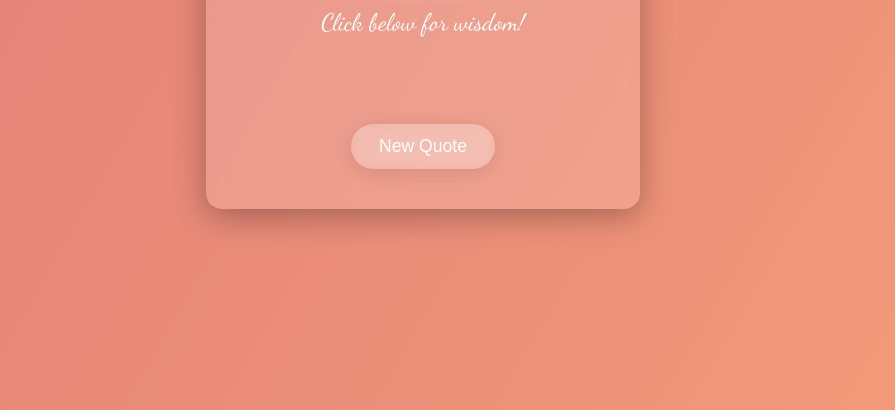
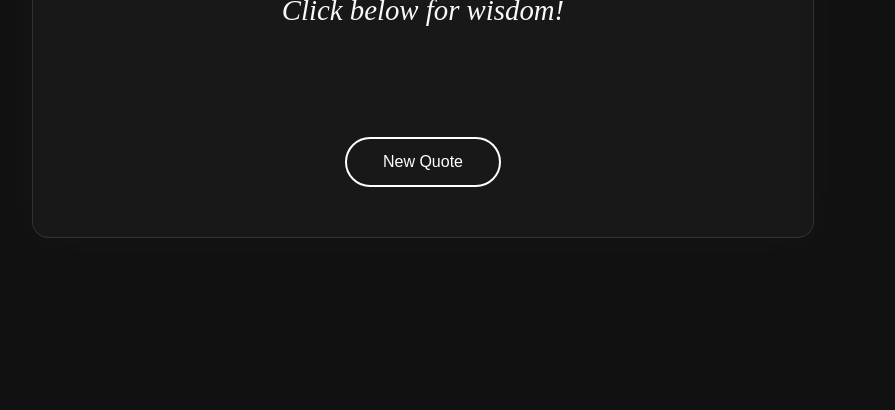
Before and after one commit to k-petricusic/Brian-s-Daily-Quote-s, a plain HTML site: page index.html in a window 1280 px wide. Shown: the part 390-800 px from the top of the page, without its empty margins (217-1112 px from the left). Drawn offline with Linux system fonts and the light colour scheme.

Commit message:
Black and White minimalism

```diff
--- a/style.css
+++ b/style.css
@@ -1,74 +1,66 @@
-/* Background and font setup */
+/* Global base */
 body {
   margin: 0;
   padding: 0;
-  font-family: 'Montserrat', sans-serif;
-  background: linear-gradient(120deg, #3a1c71, #d76d77, #ffaf7b);
-  background-size: 400% 400%;
-  animation: gradientShift 15s ease infinite;
+  font-family: 'Inter', sans-serif;
+  background-color: #111;
+  color: #fff;
   height: 100vh;
   display: flex;
   justify-content: center;
   align-items: center;
 }
 
-/* Background animation */
-@keyframes gradientShift {
-  0% {background-position: 0% 50%;}
-  50% {background-position: 100% 50%;}
-  100% {background-position: 0% 50%;}
+/* Container styling */
+.container {
+  background-color: #181818;
+  border: 1px solid #333;
+  border-radius: 16px;
+  padding: 50px 40px;
+  text-align: center;
+  max-width: 700px;
+  width: 90%;
+  box-shadow: 0 0 40px rgba(255,255,255,0.03);
+  position: relative;
 }
 
-/* Main card */
-.container {
-  position: relative;
-  background: rgba(255, 255, 255, 0.15);
-  backdrop-filter: blur(10px);
-  border-radius: 16px;
-  padding: 40px;
-  text-align: center;
-  max-width: 700px;
-  color: #fff;
-  box-shadow: 0 8px 32px rgba(0, 0, 0, 0.3);
-  z-index: 1;
-}
-
-/* Decorative quote bubble */
+/* Faint background quote mark */
 .container::before {
   content: "❝";
   position: absolute;
-  font-size: 200px;
-  color: rgba(255, 255, 255, 0.05);
+  font-size: 160px;
+  color: rgba(255, 255, 255, 0.015);
   top: 50%;
   left: 50%;
   transform: translate(-50%, -50%);
-  animation: pulse 8s ease-in-out infinite;
-  z-index: 0;
-}
-
-@keyframes pulse {
-  0%, 100% { transform: translate(-50%, -50%) scale(1); }
-  50% { transform: translate(-50%, -50%) scale(1.05); }
+  pointer-events: none;
 }
 
 /* Header */
 h1 {
-  font-size: 2.5em;
-  margin-bottom: 20px;
-  z-index: 1;
-  position: relative;
+  font-size: 2.2em;
+  font-weight: 600;
+  margin-bottom: 30px;
+  color: #fff;
 }
 
-/* Quote box with fade animation */
+/* Emoji */
+.emoji {
+  font-size: 1.8rem;
+  margin-bottom: 10px;
+  opacity: 0.6;
+}
+
+/* Quote box */
 #quote-box {
-  font-size: 1.5em;
-  min-height: 100px;
-  margin: 20px 0;
+  font-family: 'Playfair Display', serif;
+  font-size: 1.8em;
+  font-style: italic;
+  min-height: 120px;
+  margin-bottom: 30px;
   line-height: 1.6;
-  font-family: 'Dancing Script', cursive;
-  animation: fadeIn 0.6s ease;
-  z-index: 1;
-  position: relative;
+  color: #f9f9f9;
+  animation: fadeIn 0.5s ease;
 }
 
 @keyframes fadeIn {
@@ -78,42 +70,35 @@ h1 {
 
 /* Button styling */
 button {
-  padding: 12px 28px;
-  font-size: 1.1em;
-  border: none;
-  border-radius: 50px;
-  background: rgba(255, 255, 255, 0.2);
-  color: #fff;
+  padding: 14px 36px;
+  font-size: 1em;
+  border: 2px solid #fff;
+  border-radius: 999px;
+  background: transparent;
+  color: white;
+  font-weight: 500;
   cursor: pointer;
-  backdrop-filter: blur(5px);
-  box-shadow: 0 4px 20px rgba(0,0,0,0.1);
   transition: all 0.3s ease;
 }
 
 button:hover {
-  background-color: #fff;
-  color: #3a1c71;
-  font-weight: bold;
+  background: #fff;
+  color: #000;
   transform: scale(1.05);
 }
 
-/* Responsive layout */
+/* Responsive styles */
 @media (max-width: 600px) {
-  .container {
-    width: 90%;
-    padding: 20px;
-  }
-
   h1 {
-    font-size: 2em;
+    font-size: 1.8em;
   }
 
   #quote-box {
-    font-size: 1.2em;
+    font-size: 1.4em;
   }
 
   button {
-    padding: 10px 20px;
-    font-size: 1em;
+    font-size: 0.95em;
+    padding: 12px 28px;
   }
 }
```
